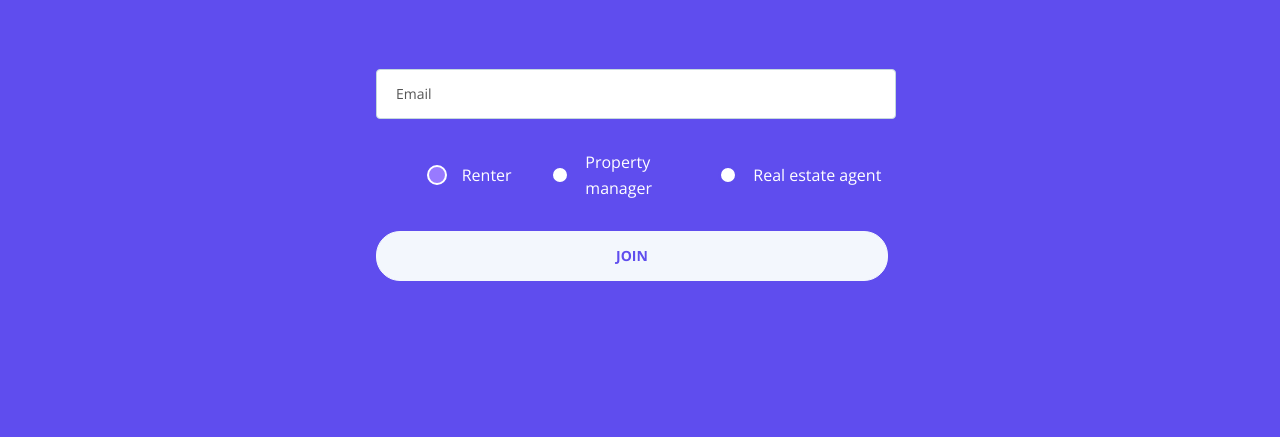
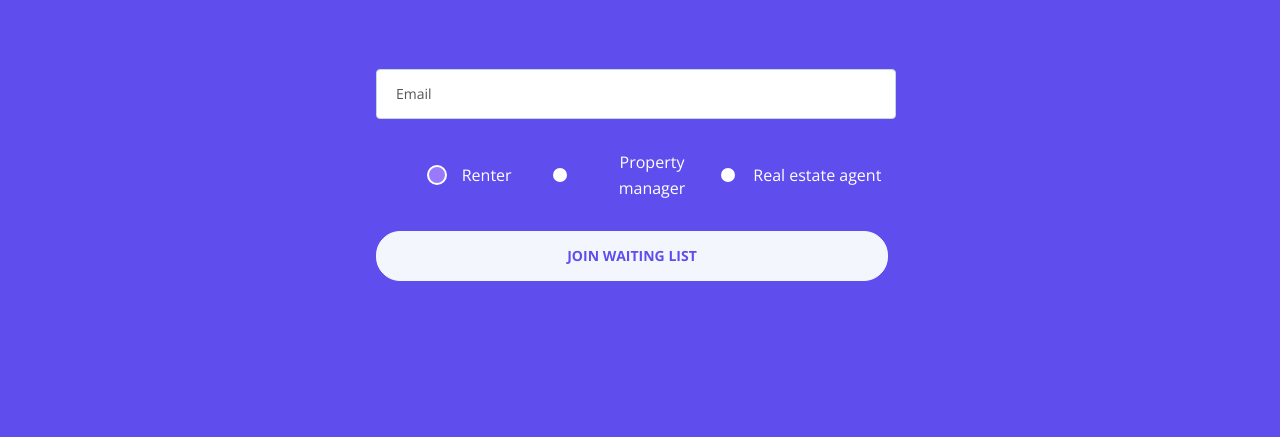
Before and after one commit to renteazy/renteazy.github.io, a website: page index.html in a window 1280 px wide. Shown: the part 345-782 px from the top of the page. Drawn offline with nearby package versions, Linux system fonts and the light colour scheme.

Commit message:
update form button to say join waiting list

```diff
--- a/css/styles.css
+++ b/css/styles.css
@@ -41,6 +41,10 @@ Colors:
 /*     00. Custom Styles      */
 /******************************/
 
+#waiting-list-email-top {
+    text-align: center;
+}
+
 #waiting-list-email {
     text-align: center;
 }
--- a/react-js/waiting_list_form_email_only.js
+++ b/react-js/waiting_list_form_email_only.js
@@ -179,7 +179,7 @@ var WaitListEmailForm = function (_React$Component) {
               'button',
               { type: 'submit',
                 className: 'btn-solid-lg page-scroll form-control-submit-button' },
-              'JOIN'
+              'JOIN WAITING LIST'
             ),
             this.state.loading && React.createElement('div', { className: 'loader' })
           ),
--- a/src/react-js/waiting_list_form_email_only.js
+++ b/src/react-js/waiting_list_form_email_only.js
@@ -143,7 +143,7 @@ class WaitListEmailForm extends React.Component {
                 <div className="form-group form-button">
                   {!this.state.loading && (
                       <button type="submit"
-                              className="btn-solid-lg page-scroll form-control-submit-button">JOIN</button>
+                              className="btn-solid-lg page-scroll form-control-submit-button">JOIN WAITING LIST</button>
                   )}
                   {this.state.loading && (
                       <div className="loader"/>
```
